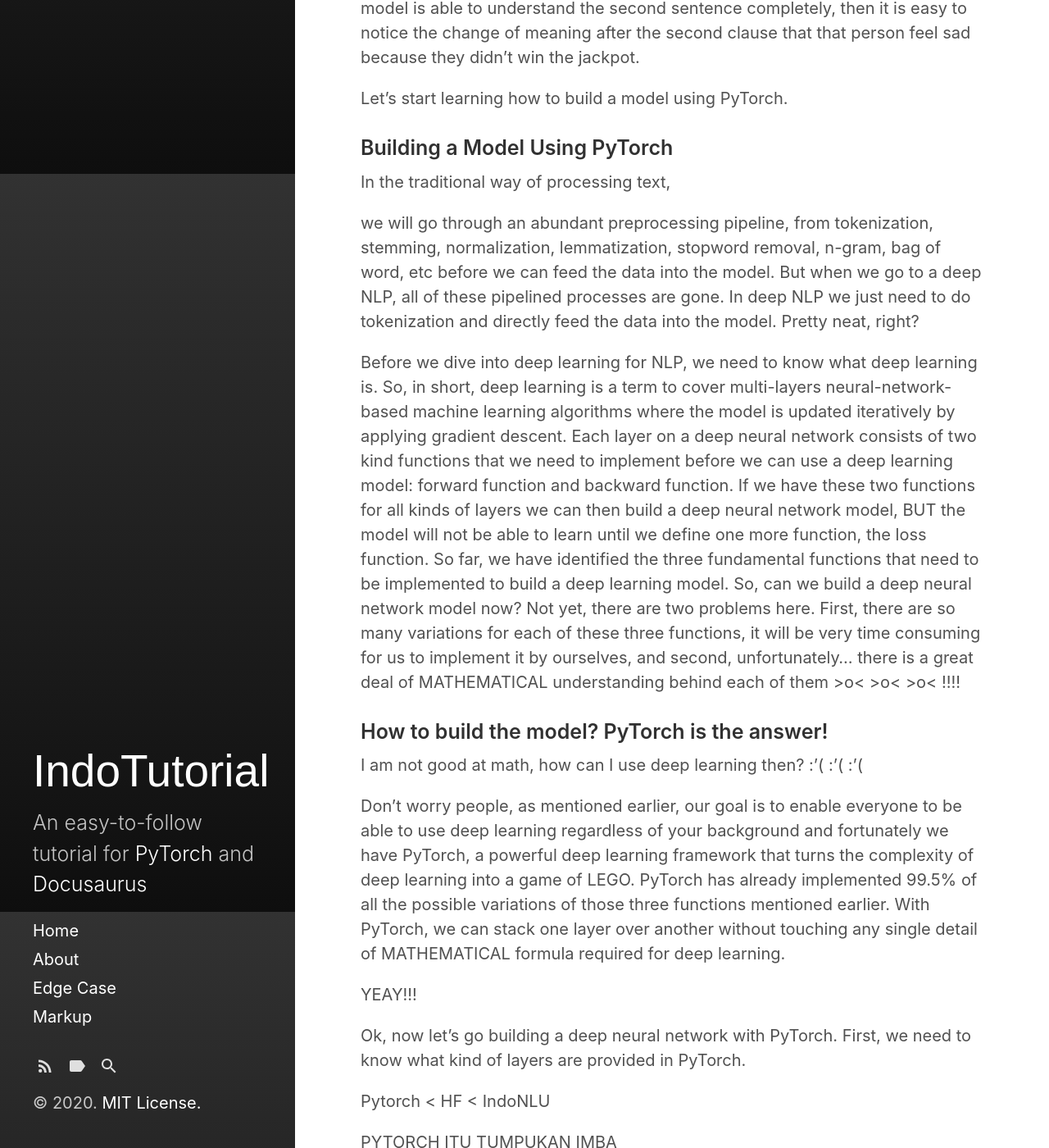
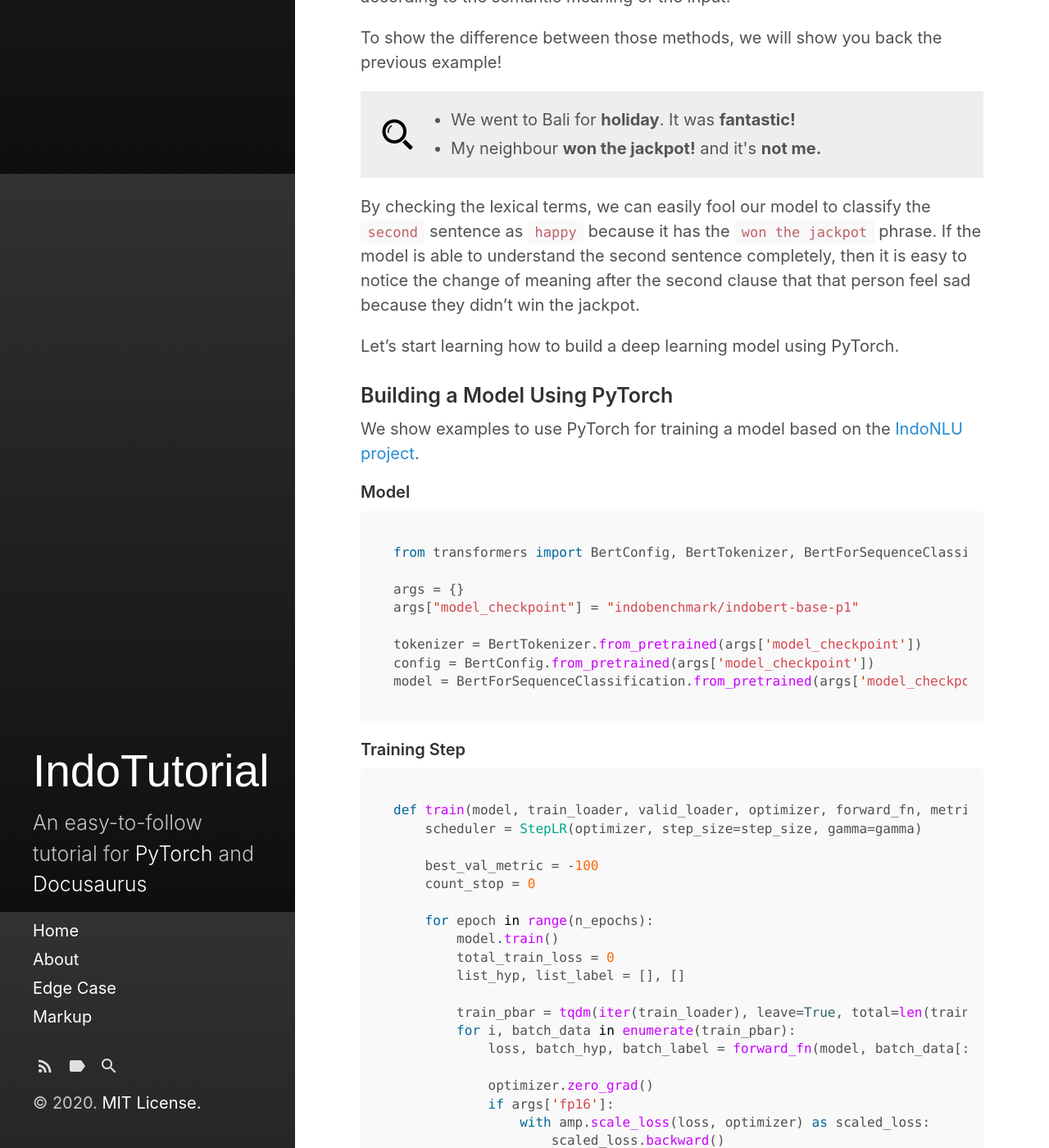
Before and after one commit to indobenchmark/tutorials, a Jekyll site: the page built from _posts/2020-10-18-basic-pytorch.md, in a window 1280 px wide and 1400 px high, scrolled down 1588 px. Shown: the whole window at 82% size. Built offline with Jekyll 4.4.1, drawn with Linux system fonts in a browser that asks for light colours; some of the changed text lies outside the part shown.

Commit message:
update post

````diff
--- a/_posts/2020-10-18-basic-pytorch.md
+++ b/_posts/2020-10-18-basic-pytorch.md
@@ -1,6 +1,6 @@
 ---
 layout: post
-title: Deep Learning for Natural Language Processing Using PyTorch
+title: Pre-Trained Models for NLP Tasks Using PyTorch
 sub_tile: "Beginner"
 categories:
   - PyTorch
@@ -11,13 +11,27 @@ excerpt_separator: "<!--more-->"
 <div class="message" style="background:#eee">
 <img width=50px src="/tutorials/assets/img/lamp.png" style="float:left;margin-right:20px;margin-top:15px"/>
 <div style="color:#555">
-In this tutorial, you will learn on how to implement deep learning models for natural language processing with step-by-step examples that guide you to be a good machine learning engineer.
+In this tutorial, you will learn on how to implement deep learning models for natural language processing with step-by-step examples that guide you to be a good machine learning engineer or scientist.
 </div>
 </div>
 
 <b>Welcome</b> to the first tutorial on Natural Language Processing (NLP) in the world of deep neural networks. Our goal is to enable everyone to grasp the knowledge in applying deep learning to NLP, no matter if you are a scientist, an engineer, a student, or anything else. We will guide you to go step-by-step with easy-to-follow examples using real data.
 
 <!--more-->
+
+<div style="background:#fafafa;padding:10px;padding-top:0.5px;margin-top:0px;padding-bottom:1px;margin-bottom:12px;padding-left:17px;border-color:#dedede;border-style: solid;border-width: 2px;">
+<h3 style="padding:top:1px;margin-top:13px">Outline</h3>
+<ul>
+<li><a href="#sec1">A Brief Background on NLP</a></li>
+<li><a href="#sec2">Building a Model Using PyTorch</a>
+  <ul>
+    <li><a href="#sec2-1">Writing Model</a></li>
+    <li><a href="#basic-concepts">Basic Concepts</a></li>
+    <li>Basic Concepts</li>
+  </ul>
+</li>
+</ul>
+</div>
 
 Let's start with a simple example of predicting emotion. Imagine that we have two sentences:
 
@@ -33,8 +47,9 @@ Let's start with a simple example of predicting emotion. Imagine that we have tw
 
 Can you tell which one expresses ```sadness```? Yes, the ```second``` one. This task is trivial for us, but how can we teach a machine to predict as like humans?
 
-
-### The Tale of NLP: From Rules to Deep Learning Models
+<div id="sec1"></div>
+### A Brief Background on NLP
+#### From Rules to Deep Learning Models
 
 For long decades, practitioners in NLP focus on building hand-crafted rules and grammars for each language that are very tedious and labourous until statistical models are applied to NLP. Basically, those models are used to learn a function (or in layman terms, we call it ```mapping```) between input and targets. Then, just recently, deep learning models show a significant progress in NLP, especially when open source deep learning frameworks, such as [PyTorch](https://pytorch.org/) is available for academia and industry.
 
@@ -54,13 +69,96 @@ To show the difference between those methods, we will show you back the previous
 
 By checking the lexical terms, we can easily fool our model to classify the ```second``` sentence as ```happy``` because it has the ```won the jackpot``` phrase. If the model is able to understand the second sentence completely, then it is easy to notice the change of meaning after the second clause that that person feel sad because they didn't win the jackpot.
 
-Let's start learning how to build a model using PyTorch.
+Let's start learning how to build a deep learning model using PyTorch.
 
+<div id="sec2"></div>
 ### Building a Model Using PyTorch
 
-In the traditional way of processing text,
+We show examples to use PyTorch for training a model based on the [IndoNLU project](https://github.com/indobenchmark/indonlu).
 
- we will go through an abundant preprocessing pipeline, from tokenization, stemming, normalization, lemmatization, stopword removal, n-gram, bag of word, etc before we can feed the data into the model. But when we go to a deep NLP, all of these pipelined processes are gone. In deep NLP we just need to do tokenization and directly feed the data into the model. Pretty neat, right?
+<div id="sec2-1"></div>
+#### Model
+```python
+from transformers import BertConfig, BertTokenizer, BertForSequenceClassification
+
+args = {}
+args["model_checkpoint"] = "indobenchmark/indobert-base-p1"
+
+tokenizer = BertTokenizer.from_pretrained(args['model_checkpoint'])
+config = BertConfig.from_pretrained(args['model_checkpoint'])
+model = BertForSequenceClassification.from_pretrained(args['model_checkpoint'], config=config)
+```
+
+#### Training Step
+```python
+def train(model, train_loader, valid_loader, optimizer, forward_fn, metrics_fn, valid_criterion, i2w, n_epochs, evaluate_every=1, early_stop=3, step_size=1, gamma=0.5, model_dir="", exp_id=None):
+    scheduler = StepLR(optimizer, step_size=step_size, gamma=gamma)
+
+    best_val_metric = -100
+    count_stop = 0
+
+    for epoch in range(n_epochs):
+        model.train()
+        total_train_loss = 0
+        list_hyp, list_label = [], []
+
+        train_pbar = tqdm(iter(train_loader), leave=True, total=len(train_loader))
+        for i, batch_data in enumerate(train_pbar):
+            loss, batch_hyp, batch_label = forward_fn(model, batch_data[:-1], i2w=i2w, device=args['device'])
+
+            optimizer.zero_grad()
+            if args['fp16']:
+                with amp.scale_loss(loss, optimizer) as scaled_loss:
+                    scaled_loss.backward()
+                torch.nn.utils.clip_grad_norm_(amp.master_params(optimizer), args['max_norm'])
+            else:
+                loss.backward()
+                torch.nn.utils.clip_grad_norm_(model.parameters(), args['max_norm'])
+            optimizer.step()
+
+            tr_loss = loss.item()
+            total_train_loss = total_train_loss + tr_loss
+
+            # Calculate metrics
+            list_hyp += batch_hyp
+            list_label += batch_label
+
+            train_pbar.set_description("(Epoch {}) TRAIN LOSS:{:.4f} LR:{:.8f}".format((epoch+1),
+                total_train_loss/(i+1), get_lr(args, optimizer)))
+
+        metrics = metrics_fn(list_hyp, list_label)
+        print("(Epoch {}) TRAIN LOSS:{:.4f} {} LR:{:.8f}".format((epoch+1),
+            total_train_loss/(i+1), metrics_to_string(metrics), get_lr(args, optimizer)))
+
+        # Decay Learning Rate
+        scheduler.step()
+
+        # evaluate
+        if ((epoch+1) % evaluate_every) == 0:
+            val_loss, val_metrics = evaluate(model, valid_loader, forward_fn, metrics_fn, i2w, is_test=False)
+
+            # Early stopping
+            val_metric = val_metrics[valid_criterion]
+            if best_val_metric < val_metric:
+                best_val_metric = val_metric
+                # save model
+                if exp_id is not None:
+                    torch.save(model.state_dict(), model_dir + "/best_model_" + str(exp_id) + ".th")
+                else:
+                    torch.save(model.state_dict(), model_dir + "/best_model.th")
+                count_stop = 0
+            else:
+                count_stop += 1
+                print("count stop:", count_stop)
+                if count_stop == early_stop:
+                    break
+```
+
+#### Evaluation Step
+```python
+
+```
+
 
 Before we dive into deep learning for NLP, we need to know what deep learning is. So, in short, deep learning is a term to cover multi-layers neural-network-based machine learning algorithms where the model is updated iteratively by applying gradient descent. Each layer on a deep neural network consists of two kind functions that we need to implement before we can use a deep learning model: forward function and backward function. If we have these two functions for all kinds of layers we can then build a deep neural network model, BUT the model will not be able to learn until we define one more function, the loss function. So far, we have identified the three fundamental functions that need to be implemented to build a deep learning model. So, can we build a deep neural network model now? Not yet, there are two problems here. First, there are so many variations for each of these three functions, it will be very time consuming for us to implement it by ourselves, and second, unfortunately... there is a great deal of MATHEMATICAL understanding behind each of them >o< >o< >o< !!!!
 
````
